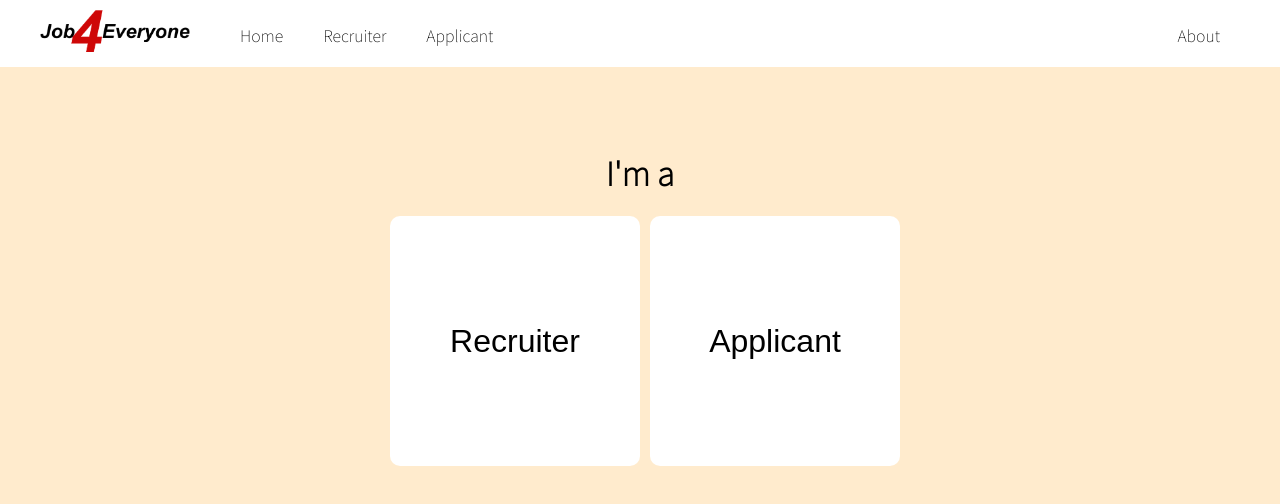
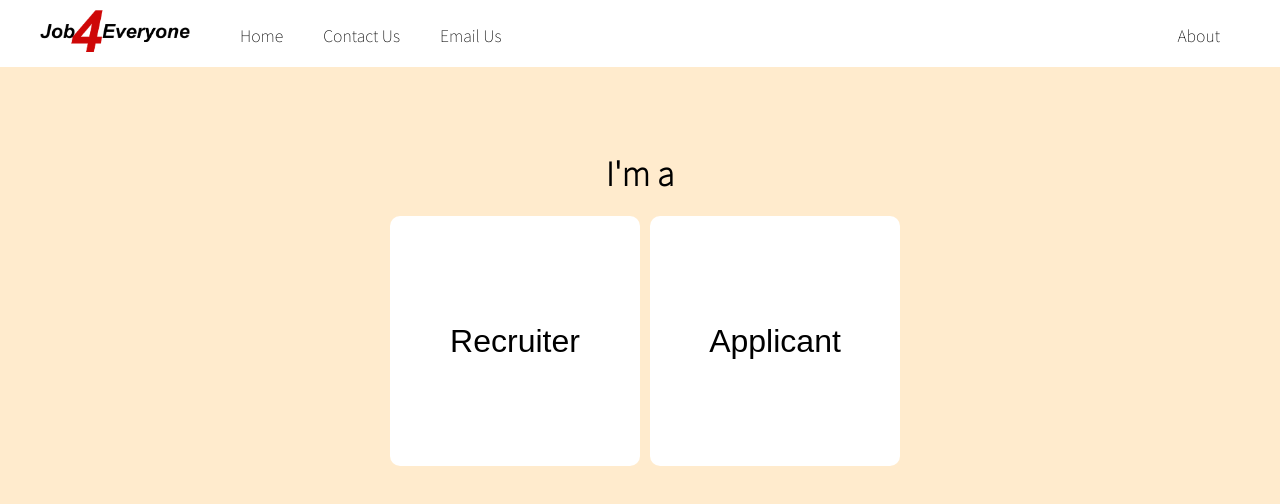
Before and after one commit to ni3sama/jobApplication, a React (Create React App) app: page / in a window 1280 px wide. Shown: the top 504 px of the page. Built offline with nearby package versions, Linux system fonts and the light colour scheme.

Commit message:
some changes

```diff
--- a/src/App.js
+++ b/src/App.js
@@ -13,6 +13,8 @@ import {
   // Redirect
 } from "react-router-dom";
 
+
+
 function App() {
   return (
     <React.Fragment>
@@ -22,12 +24,12 @@ function App() {
           <img className="logoImage" src="/images/logo.png" width="150px" alt="logo"/>
           <div className="navLeft">
           <a href="/">Home</a>
-          <a href="/recruiter">Recruiter</a>
-          <a href="/applicant">Applicant</a>
+          <a href="/">Contact Us</a>
+          <a href="/">Email Us</a>
           </div>
 
           <div className="navRight">
-            <a href="www.google.com">About</a>
+            <a href="/">About</a>
           </div>
         </div>
       </div>
--- a/src/Applicant/Applicant.js
+++ b/src/Applicant/Applicant.js
@@ -10,7 +10,7 @@ function Applicant() {
 
   const [jobList, setJobList] = useState([])
 
-
+  //check
 
 const getJob = () => {
   Axios.get('https://job-data.herokuapp.com/job').then((response)=> {
```
